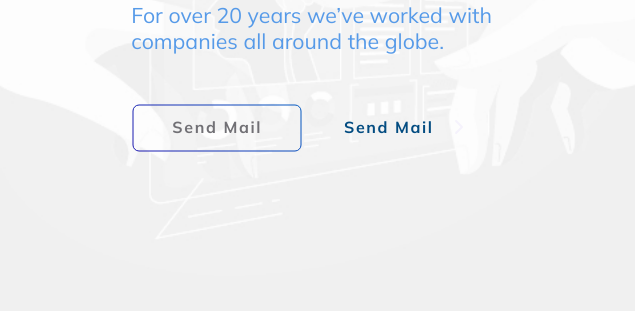
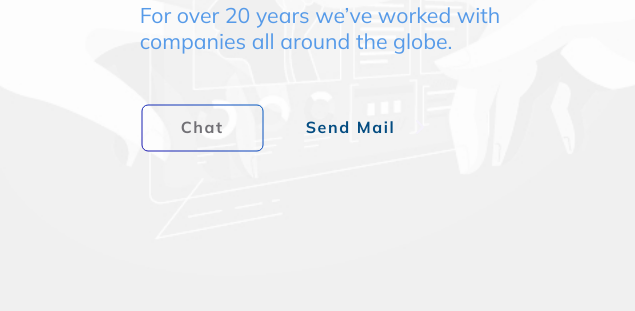
Before and after one commit to cahospital/cahospital.github.io, a plain HTML site: page index.html in a window 1280 px wide. Shown: the part 366-677 px from the top of the page, 0-635 px from the left. Drawn offline with Linux system fonts and the light colour scheme; some packages are replaced by stand-ins of ours.

Commit message:
Update index.html

```diff
--- a/index.html
+++ b/index.html
@@ -62,9 +62,9 @@
               class="fw-bolder text-gradient-blue">Casarola.h</span></h1>
           <p class="fs-1 text-gradient-blue-soft" style="line-height: 1.2; opacity: 1;">For over 20 years we’ve worked
             with <br class="d-none d-lg-block">companies all around the globe.</p>
-          <div class="mt-5"><a class="btn btn-klean-outline mr-3" href="https://wa.me/+393341498957">Send Mail</a><a
-              class="btn btn-link mt-3 mt-sm-0 pl-0 text-gradient-blue" href="#"
-              data-cfemail="alessandrocasarola2@gmail.com">Send Mail <span class="ms-2 fas fa-chevron-right"></span></a>
+          <div class="mt-5"><a class="btn btn-klean-outline mr-3" href="https://wa.me/+393341498957">Chat</a><a
+              class="btn btn-link mt-3 mt-sm-0 pl-0 text-gradient-blue" href="mailto: alessandrocasarola2@gmail.com"
+              >Send Mail <span class="ms-2 fas fa-chevron-right"></span></a>
           </div>
         </div>
       </div>
```
